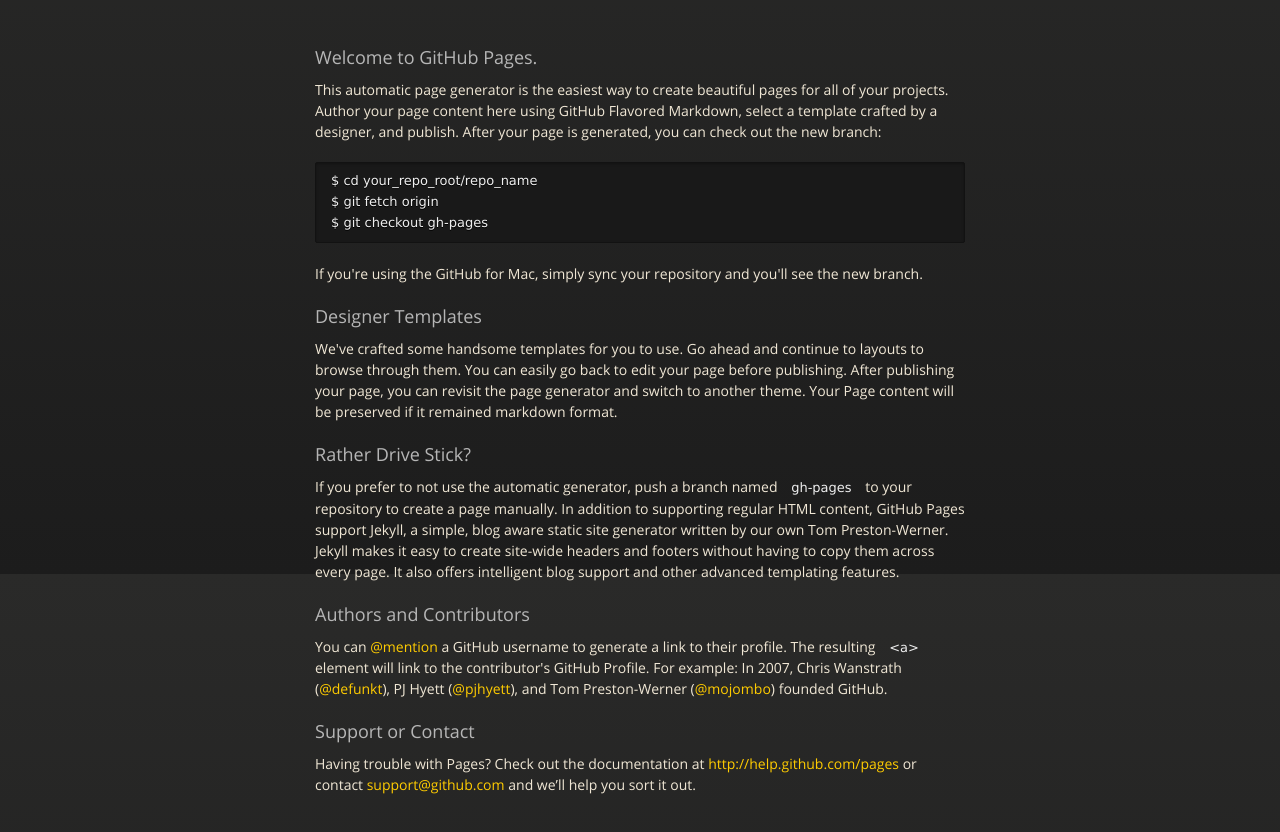
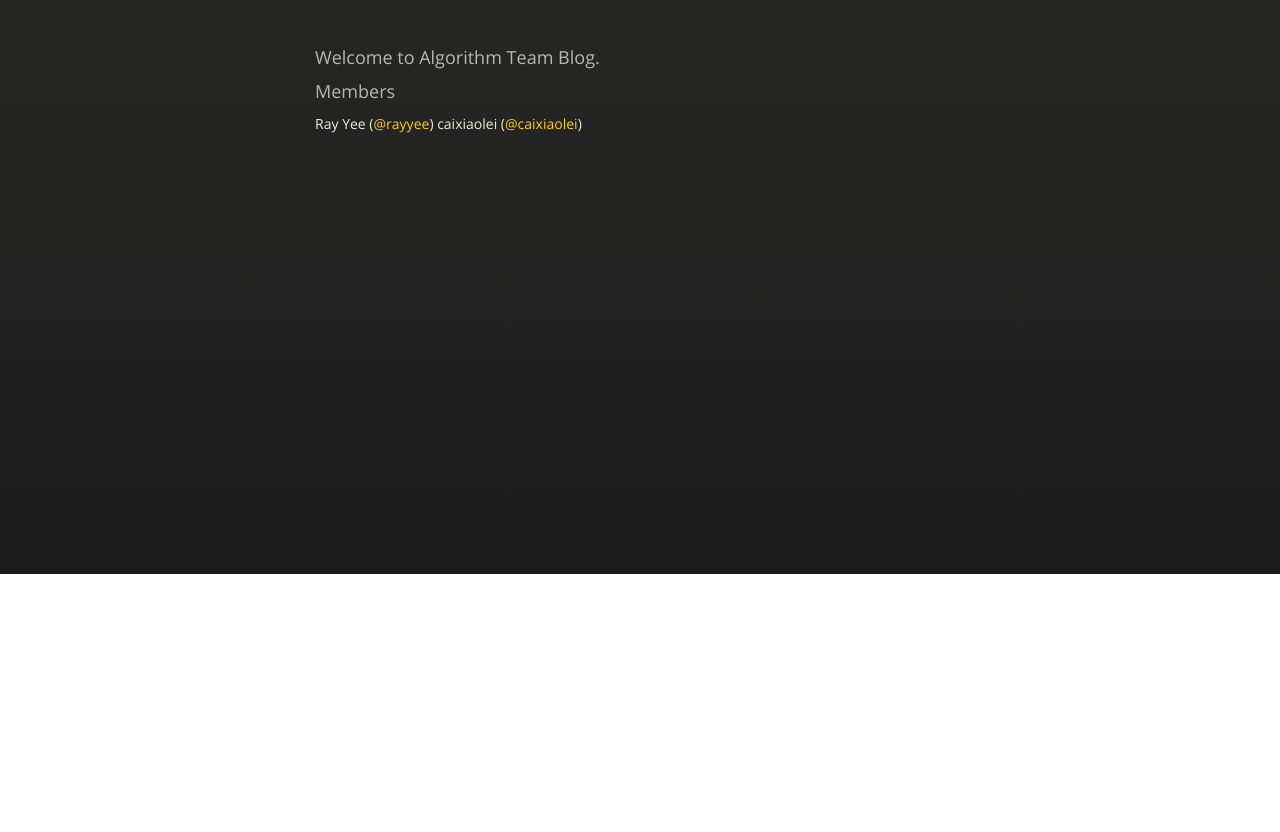
Before and after one commit to AlgorithmTeam/algorithmteam.github.com, a plain HTML site: page index.html in a window 1280 px wide. Shown: the part 226-1058 px from the top of the page. After the commit the page ends 800 px from the top, so only its background shows below. Drawn offline with nearby package versions, Linux system fonts and the light colour scheme.

Commit message:
Replace master branch with page content via GitHub

```diff
--- a/index.html
+++ b/index.html
@@ -35,32 +35,12 @@
           <span class="credits right">Hosted on GitHub Pages &mdash; Theme by <a href="http://twitter.com/#!/michigangraham">mattgraham</a></span>
         </div>
 
-        <h3>Welcome to GitHub Pages.</h3>
+        <h3>Welcome to Algorithm Team Blog.</h3>
 
-<p>This automatic page generator is the easiest way to create beautiful pages for all of your projects. Author your page content here using GitHub Flavored Markdown, select a template crafted by a designer, and publish. After your page is generated, you can check out the new branch:</p>
+<h3>Members</h3>
 
-<pre><code>$ cd your_repo_root/repo_name
-$ git fetch origin
-$ git checkout gh-pages
-</code></pre>
-
-<p>If you're using the GitHub for Mac, simply sync your repository and you'll see the new branch.</p>
-
-<h3>Designer Templates</h3>
-
-<p>We've crafted some handsome templates for you to use. Go ahead and continue to layouts to browse through them. You can easily go back to edit your page before publishing. After publishing your page, you can revisit the page generator and switch to another theme. Your Page content will be preserved if it remained markdown format.</p>
-
-<h3>Rather Drive Stick?</h3>
-
-<p>If you prefer to not use the automatic generator, push a branch named <code>gh-pages</code> to your repository to create a page manually. In addition to supporting regular HTML content, GitHub Pages support Jekyll, a simple, blog aware static site generator written by our own Tom Preston-Werner. Jekyll makes it easy to create site-wide headers and footers without having to copy them across every page. It also offers intelligent blog support and other advanced templating features.</p>
-
-<h3>Authors and Contributors</h3>
-
-<p>You can <a href="https://github.com/blog/821" class="user-mention">@mention</a> a GitHub username to generate a link to their profile. The resulting <code>&lt;a&gt;</code> element will link to the contributor's GitHub Profile. For example: In 2007, Chris Wanstrath (<a href="https://github.com/defunkt" class="user-mention">@defunkt</a>), PJ Hyett (<a href="https://github.com/pjhyett" class="user-mention">@pjhyett</a>), and Tom Preston-Werner (<a href="https://github.com/mojombo" class="user-mention">@mojombo</a>) founded GitHub.</p>
-
-<h3>Support or Contact</h3>
-
-<p>Having trouble with Pages? Check out the documentation at <a href="http://help.github.com/pages">http://help.github.com/pages</a> or contact <a href="mailto:support@github.com">support@github.com</a> and we’ll help you sort it out.</p>
+<p>Ray Yee (<a href="https://github.com/rayyee" class="user-mention">@rayyee</a>)
+caixiaolei (<a href="https://github.com/caixiaolei" class="user-mention">@caixiaolei</a>)</p>
       </section>
 
     </div>
```
Also changed, not shown: params.json (+1 -1 lines).
